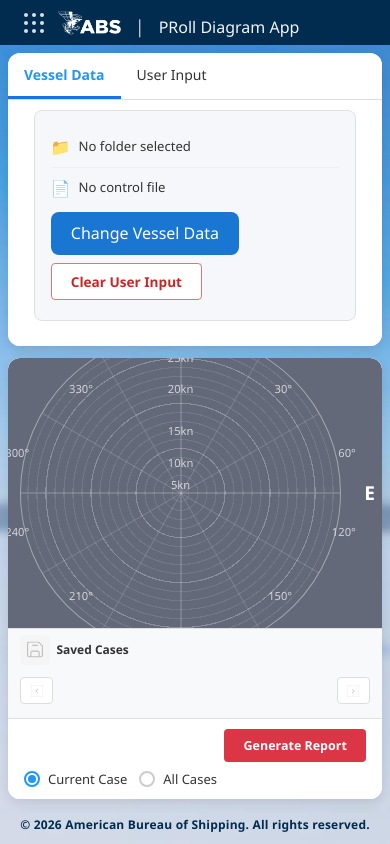
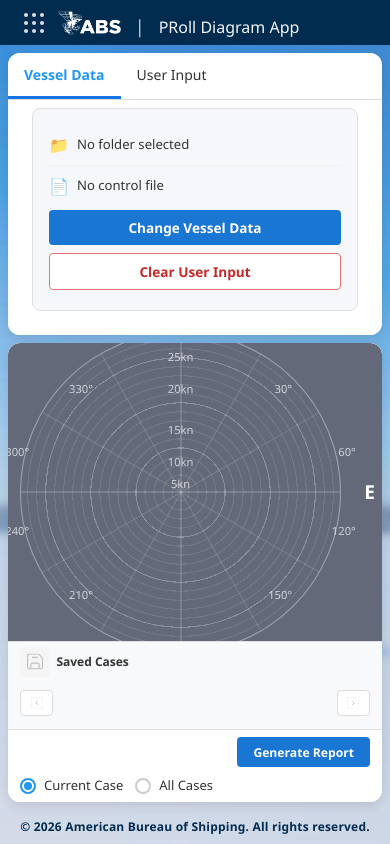
Before and after one commit to niranjan323/ViteProllApp, a React (Vite) app: page /#/project in a window 390 px wide. Built offline with nearby package versions, Linux system fonts and the light colour scheme; some icons are missing.

Commit message:
responsive

```diff
--- a/src/Component/MainLayout.css
+++ b/src/Component/MainLayout.css
@@ -40,11 +40,19 @@
 .app-footer {
     flex-shrink: 0;
     text-align: center;
-    padding: 0.6rem 1rem;
+    padding: 0.5rem 1rem;
     font-size: 0.75rem;
     color: #012B4F;
     background: transparent;
     letter-spacing: 0.2px;
+}
+
+/* Short screens: compress footer so more space is available for content */
+@media (max-height: 750px) {
+    .app-footer {
+        padding: 0.25rem 1rem;
+        font-size: 0.7rem;
+    }
 }
 
 /* Responsive Design */
--- a/src/pages/Project.css
+++ b/src/pages/Project.css
@@ -1042,7 +1042,7 @@
 
 .generate-report-btn {
     padding: clamp(0.5rem, 0.6vw, 0.7rem) clamp(1rem, 1.5vw, 2rem);
-    background: #dc3545;
+    background: #1976d2;
     color: white;
     border: none;
     border-radius: 4px;
@@ -1053,9 +1053,9 @@
 }
 
 .generate-report-btn:hover {
-    background: #c82333;
+    background: #1565c0;
     transform: translateY(-1px);
-    box-shadow: 0 4px 8px rgba(220, 53, 69, 0.3);
+    box-shadow: 0 4px 8px rgba(25, 118, 210, 0.3);
 }
 
 .report-options {
@@ -1420,87 +1420,127 @@
 
 /* Responsive Design */
 
-/* Small laptops (1024-1280) */
+/* Small laptops / 150% DPI on 1920×1080 (viewport ≈ 1280×720) */
 @media (max-width: 1280px) {
+    .project-container {
+        padding: 0.5rem;
+        gap: 0.5rem;
+    }
+
     .project-sidebar {
-        width: 290px;
-        min-width: 290px;
+        width: 268px;
+        min-width: 268px;
     }
 
     .sidebar-content {
-        padding: 0.6rem;
+        padding: 0.5rem;
     }
 
     .section-title {
-        font-size: 0.78rem;
+        font-size: 0.76rem;
     }
 
     .input-label {
-        font-size: 0.75rem;
+        font-size: 0.73rem;
     }
 
     .input-field-standalone {
-        width: 65px;
-        padding: 0.3rem 0.4rem;
-        font-size: 0.78rem;
+        width: 62px;
+        padding: 0.25rem 0.35rem;
+        font-size: 0.76rem;
     }
 
     .input-range {
-        font-size: 0.58rem;
+        font-size: 0.56rem;
     }
 
     .plot-canvas-right {
-        width: 210px;
-        min-width: 210px;
+        width: 200px;
+        min-width: 200px;
     }
 
     .chart-right-panel {
-        padding: 10px;
-        gap: 10px;
+        padding: 8px;
+        gap: 8px;
     }
 
     .color-mode-heading {
-        font-size: 12px;
+        font-size: 11px;
     }
 
     .color-mode-option {
         font-size: 10px;
-        padding: 6px 8px;
+        padding: 5px 7px;
     }
 
     .dm-header {
         font-size: 11px;
-        padding: 6px 10px;
+        padding: 5px 8px;
     }
 
     .dm-label {
-        font-size: 11px;
+        font-size: 10px;
+        gap: 5px;
+    }
+
+    .dm-body {
+        padding: 6px 8px;
         gap: 6px;
     }
 
-    .dm-body {
-        padding: 8px 10px;
-        gap: 8px;
-    }
-
     .chart-info-hint {
-        font-size: 11px;
+        font-size: 10px;
     }
 
     .params-row {
-        font-size: 11px;
+        font-size: 10px;
     }
 
     .footer-actions {
-        padding: 0.6rem 1rem;
+        padding: 0.4rem 0.75rem;
+        gap: 0.5rem;
     }
 
     .generate-report-btn {
-        padding: 0.5rem 1.2rem;
-        font-size: 0.78rem;
+        padding: 0.4rem 1rem;
+        font-size: 0.76rem;
     }
 
     .saved-cases-section {
+        padding: 0.3rem 0.75rem;
+    }
+}
+
+/* Short screens (height ≤ 750px — e.g. 150% DPI on 1920×1080 = 720px logical height) */
+@media (max-height: 750px) {
+    .app-footer {
+        padding: 0.3rem 1rem;
+        font-size: 0.7rem;
+    }
+
+    .project-container {
+        padding: 0.4rem;
+        gap: 0.4rem;
+    }
+
+    .footer-actions {
+        padding: 0.35rem 0.75rem;
+    }
+
+    .generate-report-btn {
+        padding: 0.35rem 1rem;
+        font-size: 0.76rem;
+    }
+
+    .saved-cases-section {
+        padding: 0.25rem 0.75rem;
+    }
+
+    .saved-cases-content {
+        max-height: 60px;
+    }
+
+    .plot-tab {
         padding: 0.4rem 0.75rem;
     }
 }
@@ -2693,7 +2733,19 @@
     padding: 0.25rem 0;
 }
 
+.change-vessel-btn {
+    width: 100%;
+    padding: 0.5rem 1.2rem;
+    border-radius: 4px;
+    font-size: 0.85rem;
+    font-weight: 600;
+    cursor: pointer;
+    transition: all 0.3s ease;
+    border: none;
+}
+
 .clear-input-btn {
+    width: 100%;
     padding: 0.5rem 1.2rem;
     background: white;
     border: 1.5px solid #e57373;
```
Also changed, not shown: dist-electron/main.cjs (+6 -2 lines), electron/main.ts (+7 -2 lines).
